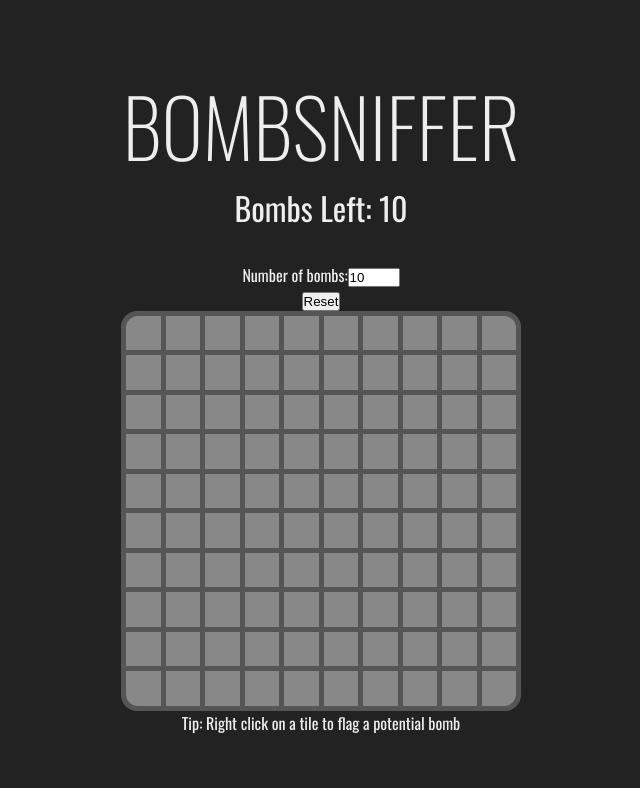
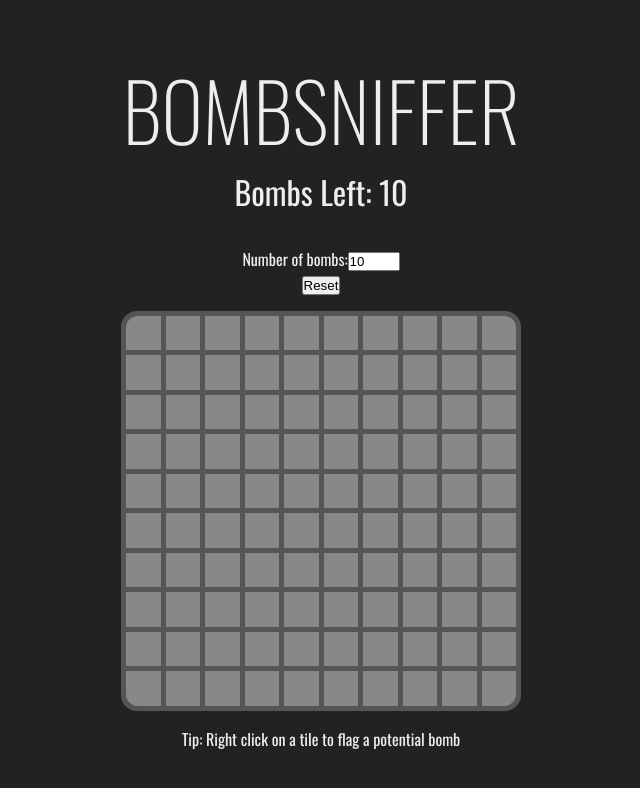
Before and after one commit to Tjklimoski/bombsniffer, a React (Vite) app: page / in a window 1280 px wide. Shown: the top 788 px of the page, without its empty margins (319-959 px from the left). Built offline with nearby package versions, Linux system fonts and the light colour scheme.

Commit message:
Add a margin-block to the board to give it space to the other elements

```diff
--- a/src/index.css
+++ b/src/index.css
@@ -41,6 +41,7 @@ body {
   display: grid;
   gap: 5px;
   padding: 5px;
+  margin-block: 1rem;
   grid-template-rows: repeat(10, 1fr);
   grid-template-columns: repeat(10, 1fr);
   border-radius: 16px;
```
